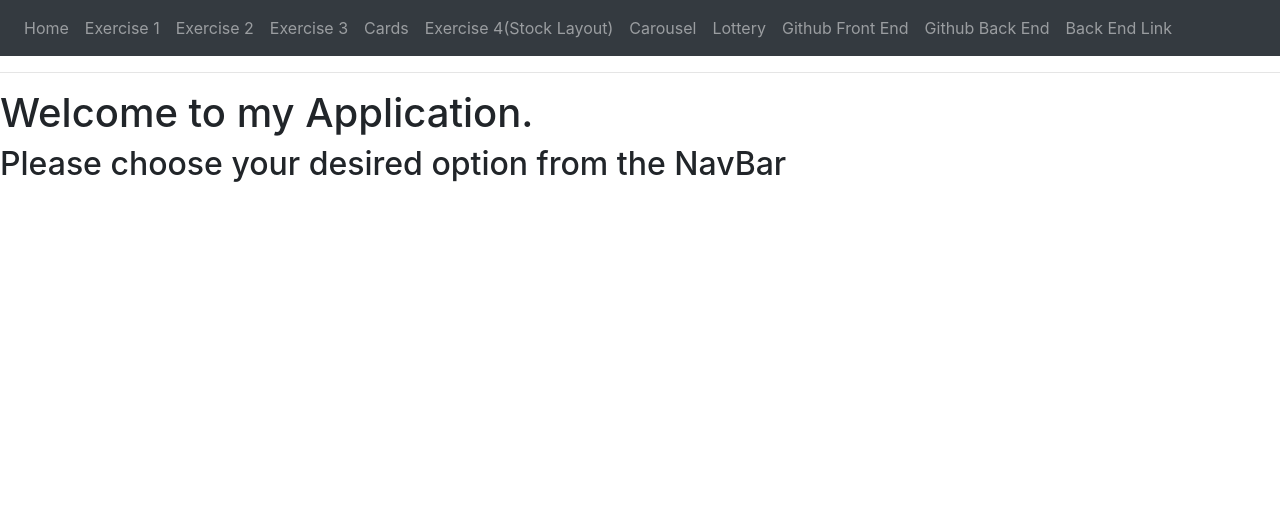
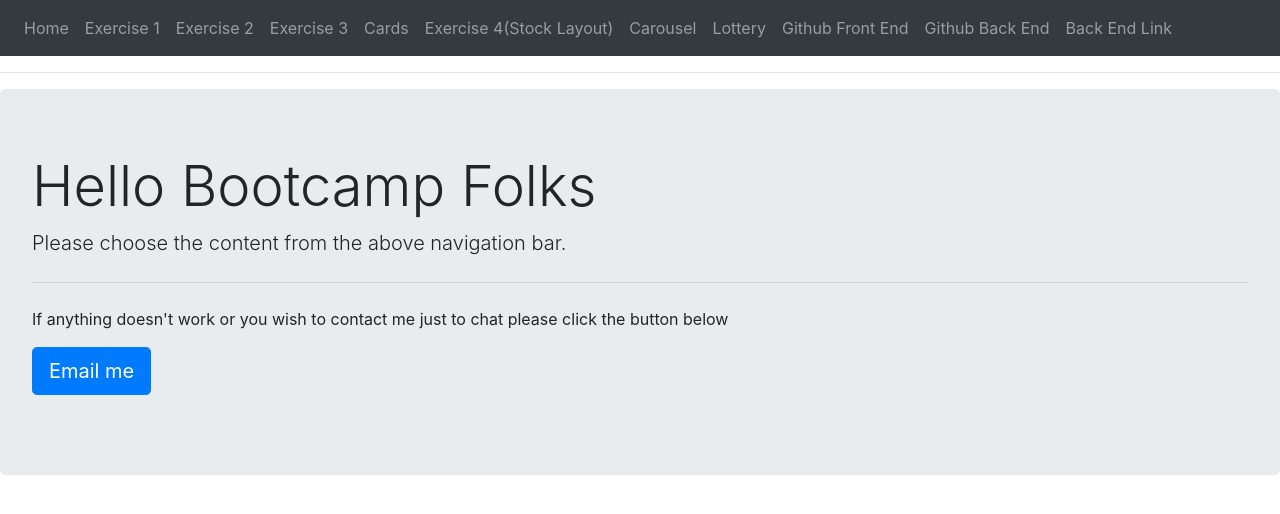
Before and after one commit to kxc3244/playground, a React (Create React App) app: page / in a window 1280 px wide. Shown: the top 514 px of the page. Built offline with nearby package versions, Linux system fonts and the light colour scheme.

Commit message:
Spruced up a Bit

```diff
--- a/src/Home.js
+++ b/src/Home.js
@@ -5,10 +5,20 @@ import './home.scss'
 
 function Home() {
        return (
-          <div>
-             <h1>Welcome to my Application.</h1>
-             <h2>Please choose your desired option from the NavBar</h2>
-          </div>
+         //  <div >
+         //     <h1>Welcome to my Application.</h1>
+         //     <h2>Please choose your desired option from the NavBar</h2>
+         //  </div>
+
+         <div class="jumbotron">
+            <h1 class="display-4">Hello Bootcamp Folks</h1>
+            <p class="lead">Please choose the content from the above navigation bar.</p>
+            <hr class="my-4"></hr>
+            <p>If anything doesn't work or you wish to contact me just to chat please click the button below</p>
+            <p class="lead">
+               <a class="btn btn-primary btn-lg" href="mailto:kevinchawla1999@gmail.com" role="button">Email me</a>
+            </p>
+         </div>
        )
 
   }
--- a/src/Replicate_Code.js
+++ b/src/Replicate_Code.js
@@ -13,7 +13,7 @@ function Replicate_Code() {
        return (
           <div>
              <div className={theme}> This is darktheme</div>
-             <button onClick={()=>setTheme('lighttheme')} className="button button1">Change Theme</button>
+             <button onClick={()=>theme==='darktheme'?setTheme('lighttheme'):setTheme('darktheme')} className="button button1">Change Theme</button>
           </div>
        )
 
```
